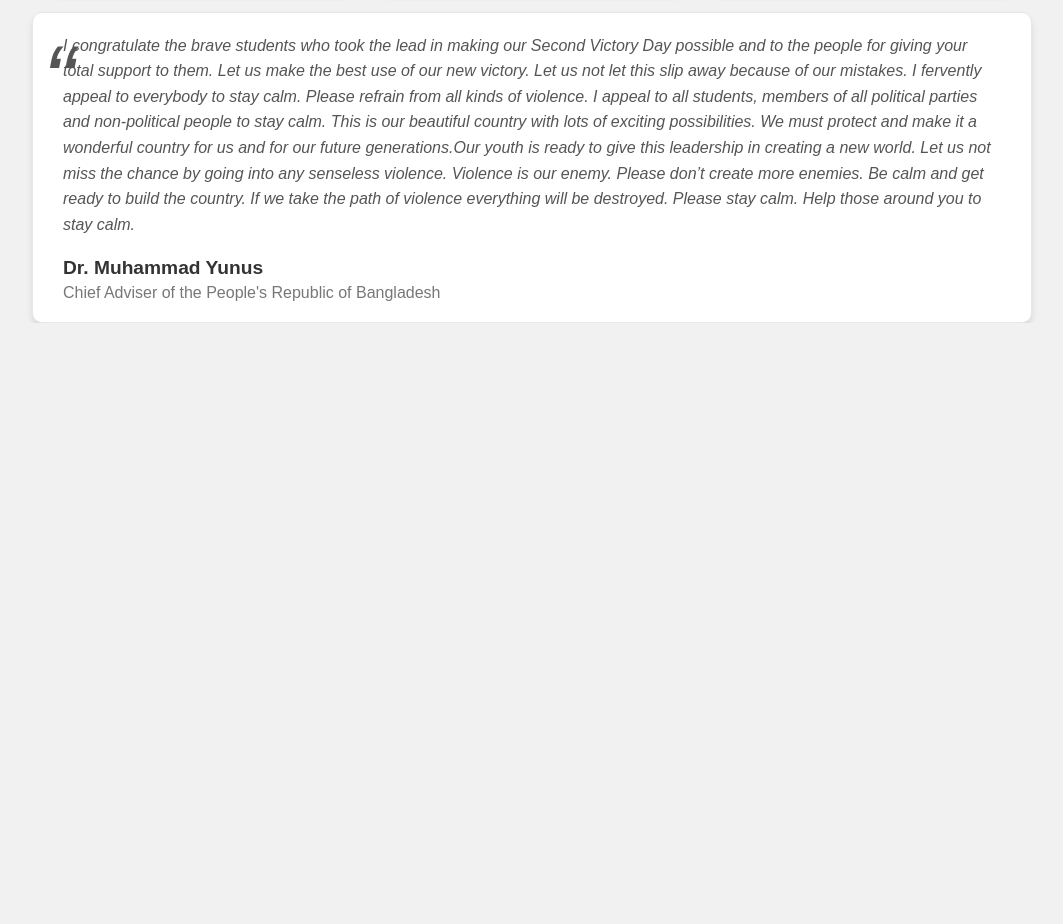
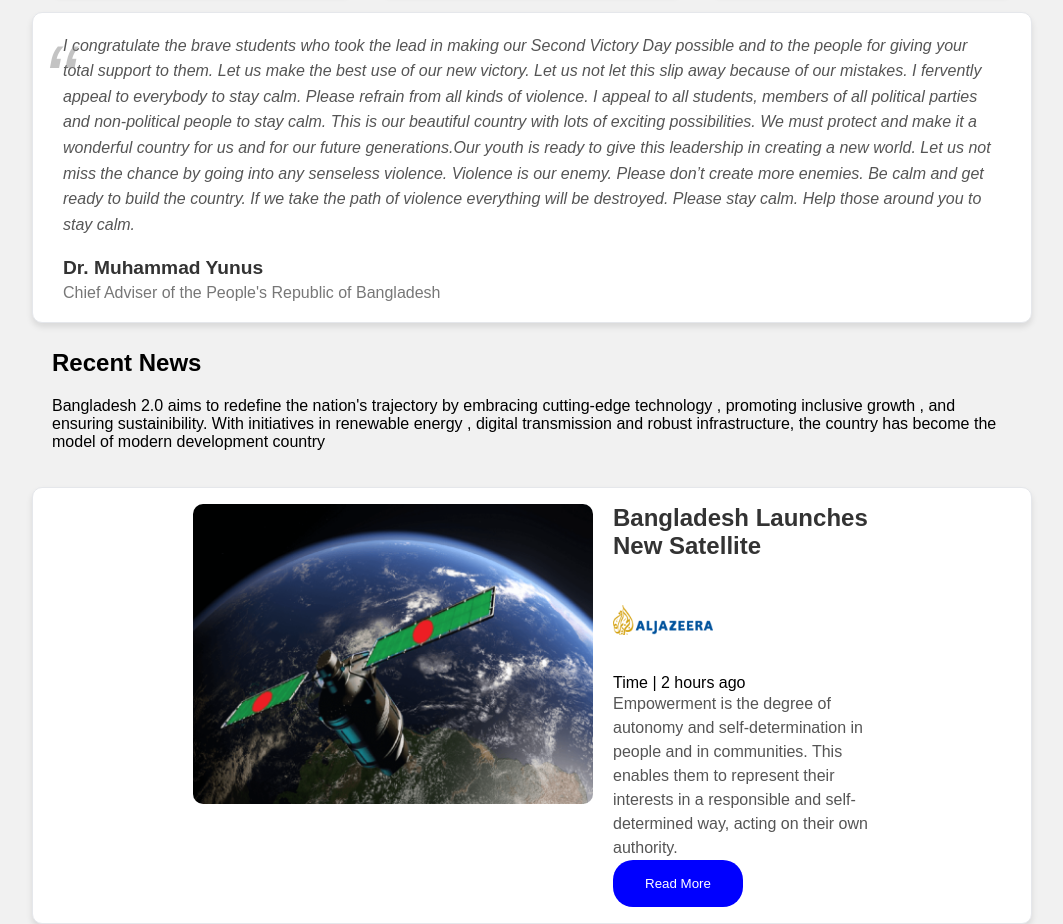
Before and after one commit to utdlike/phero, a plain HTML site: page B11A1--assignment-1/index.html in a window 1280 px wide. Shown: the part 1630-2554 px from the top of the page, without its empty margins (108-1171 px from the left). Before the commit the page ends 1953 px from the top, so only its background shows below. Drawn offline with Linux system fonts and the light colour scheme.

Commit message:
launches

```diff
--- a/B11A1--assignment-1/index.html
+++ b/B11A1--assignment-1/index.html
@@ -108,7 +108,7 @@
     </section>
     <div class="testimonial-card">
       <blockquote class="quote">
-        <p class="quote-icon">“</p>
+        <span class="quote-icon">“</span>
         I congratulate the brave students who took the lead in making our Second
         Victory Day possible and to the people for giving your total support to
         them. Let us make the best use of our new victory. Let us not let this
@@ -131,5 +131,39 @@
         </p>
       </div>
     </div>
+
+    <section>
+      <div class="news">
+        <h2>Recent News</h2>
+        <p>
+          Bangladesh 2.0 aims to redefine the nation's trajectory by embracing
+          cutting-edge technology , promoting inclusive growth , and ensuring
+          sustainibility. With initiatives in renewable energy , digital
+          transmission and robust infrastructure, the country has become the
+          model of modern development country
+        </p>
+      </div>
+        <div >
+            <div class="news-card">
+            <img src="assets/satelite.png" alt="" />
+            <div>
+
+                <h3 class="title">Bangladesh Launches New Satellite</h3>
+
+                <img src="assets/al-jazeera.png" alt="" width="25px" height="25px">
+                <p>
+                    Time | 2 hours ago
+                </p>
+                <p class="description">
+                    Empowerment is the degree of autonomy and self-determination in
+                    people and in communities. This enables them to represent their
+                    interests in a responsible and self-determined way, acting on their
+                    own authority.
+                </p>
+                <button class="btn-c">Read More</button>
+            </div>
+            </div>
+
+    </section>
   </body>
 </html>
--- a/B11A1--assignment-1/style.css
+++ b/B11A1--assignment-1/style.css
@@ -178,21 +178,30 @@ nav button {
   border: 1px solid #e5e7eb;
 }
 
+/* .quote {
+  font-style: italic;
+  color: #555;
+  margin-bottom: 20px;
+  line-height: 1.6;
+  position: relative;
+} */
+
 .quote {
   font-style: italic;
   color: #555;
   margin-bottom: 20px;
   line-height: 1.6;
   position: relative;
-  z-index: 50000;
+  background-size: 30px;
 }
 
 .quote-icon {
   position: absolute;
   font-size: 6rem;
-  color: #555;
+  color: #888;
   top: -30px;
   left: -20px;
+  opacity: 0.5;
 }
 
 .author {
@@ -210,3 +219,35 @@ nav button {
   font-size: 1rem;
   color: #777;
 }
+
+.news {
+  padding: 1rem 10rem;
+}
+.news h2 {
+  margin-top: 10px;
+  margin-bottom: 20px;
+}
+
+.news-card {
+  padding: 1rem 10rem;
+  width: 1000px;
+  margin: 0 auto;
+  display: flex;
+  background-color: #fff;
+  border-radius: 10px;
+  box-shadow: 0 4px 6px rgba(0, 0, 0, 0.1);
+  border: 1px solid #e5e7eb;
+  margin-top: 20px;
+}
+
+.news-card img {
+  width: 500px;
+  height: 300px;
+  border-radius: 10px;
+  margin-right: 20px;
+}
+.news-card div img {
+  width: 100px;
+  height: 100px;
+  object-fit: contain;
+}
```
